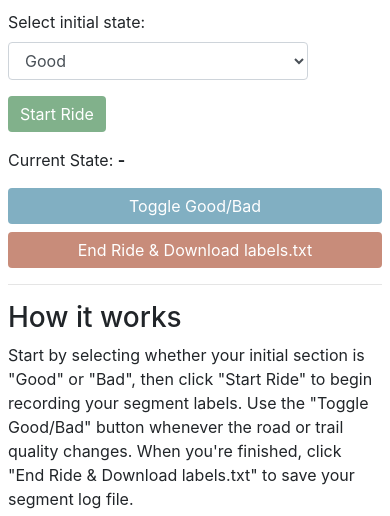
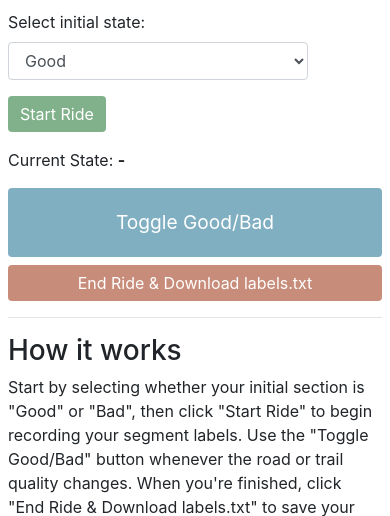
Before and after one commit to celjensen/ride-segment-recorder, a Flask app: page / in a window 390 px wide. Shown: the part 134-650 px from the top of the page. Run offline with Flask 3, Linux system fonts and the light colour scheme; some libraries are stand-ins or nearby versions.

Commit message:
Made toggle button bigger on mobile

```diff
--- a/templates/index.html
+++ b/templates/index.html
@@ -54,6 +54,16 @@
         h1 {
             color: black;
         }
+
+        /* Extra height for toggle button on small screens */
+@media (max-width: 576px) {
+    .toggle-btn {
+        padding-top: 20px;
+        padding-bottom: 20px;
+        font-size: 1.2rem;
+    }
+}
+
     </style>
 
     <script>
```
